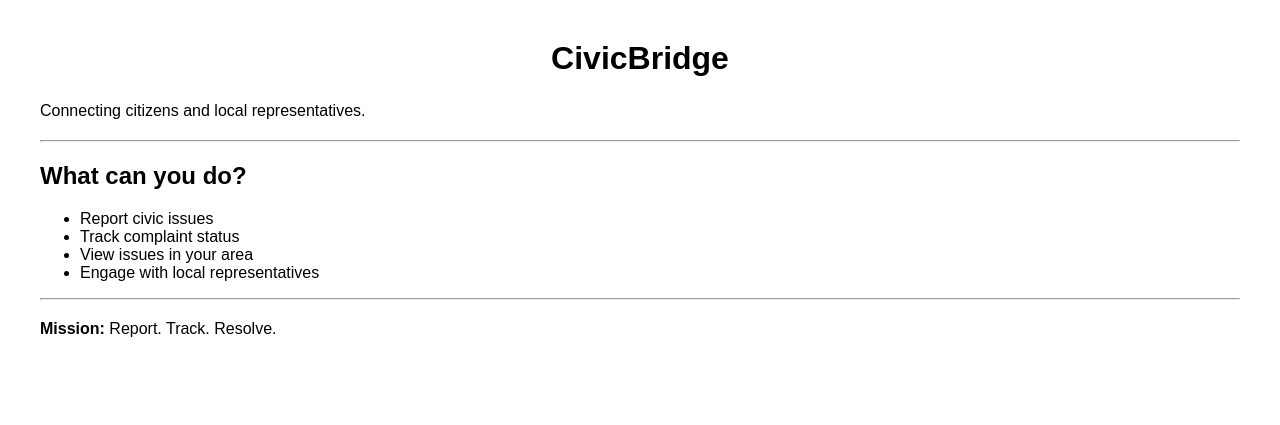
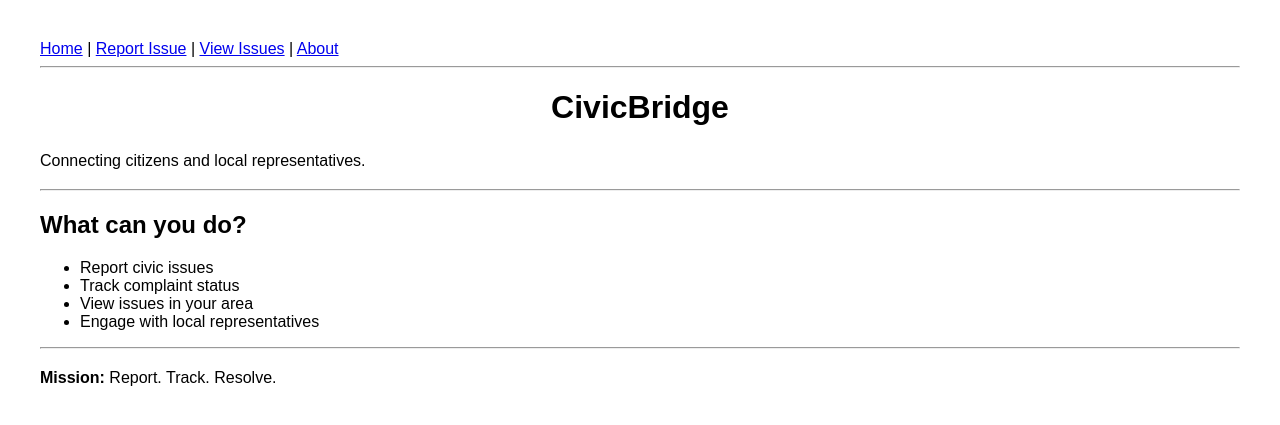
Before and after one commit to Joelantonyjose/CivicBridge, a Flask app: page / in a window 1280 px wide. Shown: the top 425 px of the page. Run offline with Flask 3, Linux system fonts and the light colour scheme.

Commit message:
Day 3 completed - multiple pages and navigation

```diff
--- a/app/app.py
+++ b/app/app.py
@@ -6,5 +6,17 @@ app= Flask(__name__)
 def home():
     return render_template("index.html")
 
+@app.route("/report")
+def report():
+    return render_template("report.html")
+
+@app.route("/issues")
+def issues():
+    return render_template("issues.html")
+
+@app.route("/about")
+def about():
+    return render_template("about.html")
+
 if __name__=="__main__":
     app.run(debug=True)
--- a/app/templates/index.html
+++ b/app/templates/index.html
@@ -5,6 +5,14 @@
     <link rel="stylesheet" href="{{ url_for('static', filename='style.css') }}">
 </head>
 <body>
+    <nav>
+    <a href="/">Home</a> |
+    <a href="/report">Report Issue</a> |
+    <a href="/issues">View Issues</a> |
+    <a href="/about">About</a>
+    </nav>
+
+    <hr>
     <h1>CivicBridge</h1>
 
     <p>Connecting citizens and local representatives.</p>
```
Also changed, not shown: app/templates/about.html (added, +18 -0 lines), app/templates/issues.html (added, +18 -0 lines), app/templates/report.html (added, +18 -0 lines).
